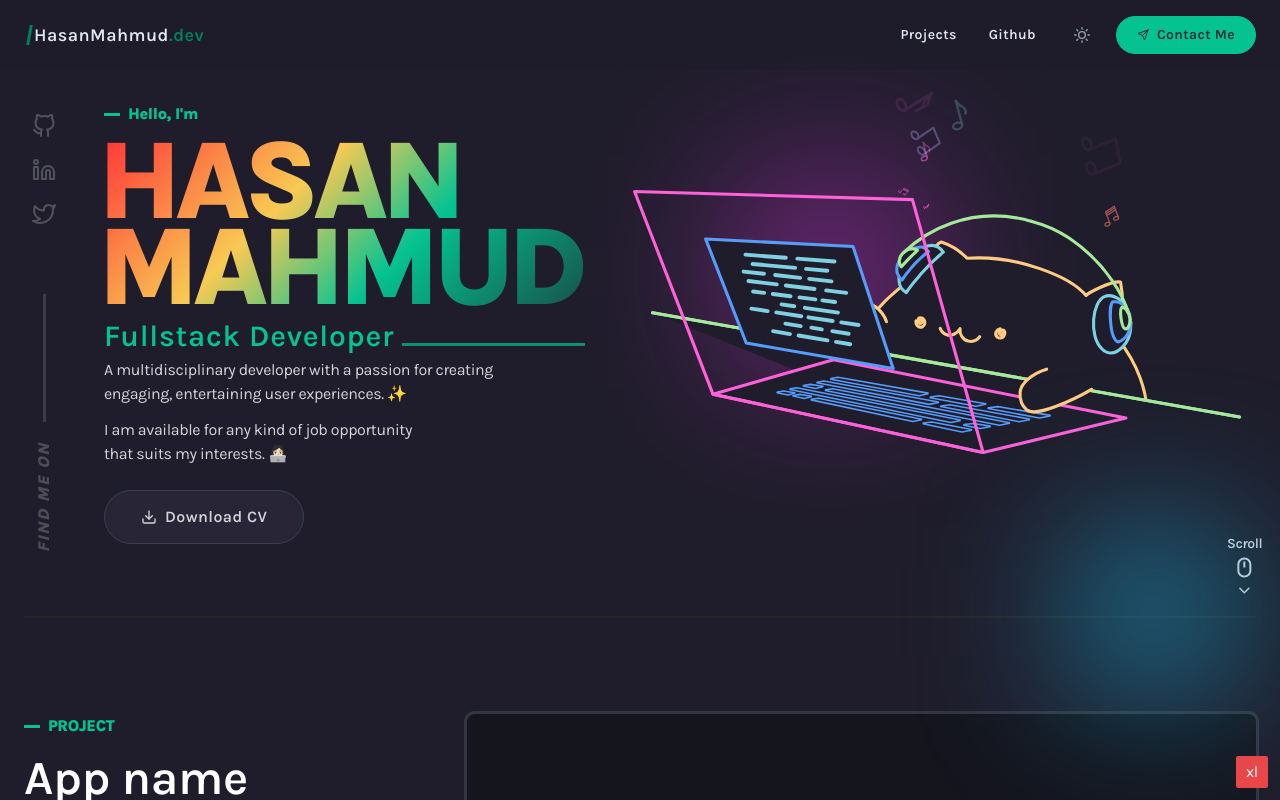
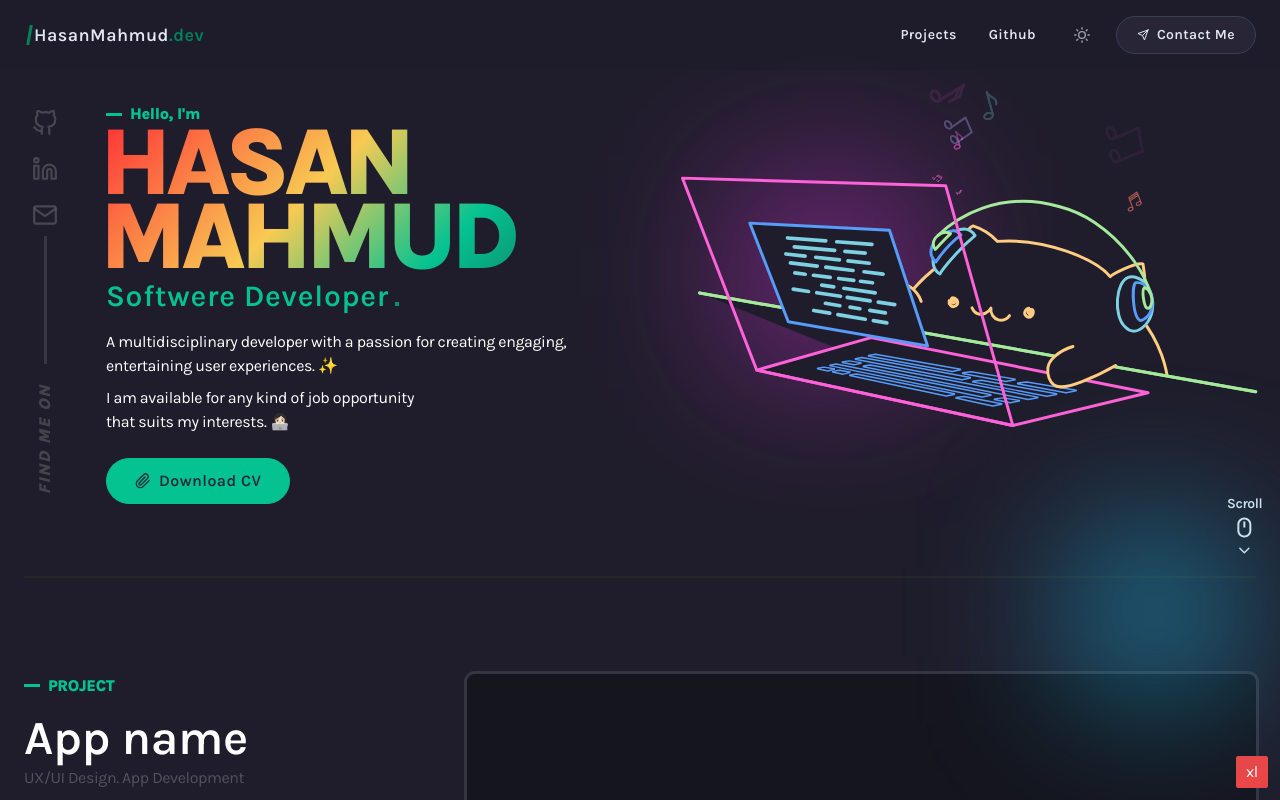
Before and after one commit to hasansujon786/my-website-nextjs, a Next.js app: page / in a window 1280 px wide. Shown: the top 800 px of the page. Built offline with nearby package versions, Linux system fonts and the light colour scheme.

Commit message:
ui: update Hero layout
  - use grid for hero contents
  - change some colors

```diff
--- a/components/atoms/Button.tsx
+++ b/components/atoms/Button.tsx
@@ -1,3 +1,5 @@
+import { cn } from '../../lib/utils'
+
 const varients = {
   // gradient: { bu: 'gradient-bg', sp: 'bg-opacity-95 group-hover:bg-opacity-80 transition-colors duration-300 ease-out', },
   outlined: { bu: 'bg-transparent text-zinc-300 border-zinc-300 hover:bg-zinc-300 hover:text-black' },
@@ -18,15 +20,18 @@ interface Props {
   icon?: React.ReactNode
   varient?: keyof typeof varients
   size?: keyof typeof sizes
+  className?: string
 }
 
-const Button = ({ children, varient = 'solid-green', size = 'base', icon }: Props) => {
+const Button = ({ children, varient = 'solid-green', size = 'base', icon, ...props }: Props) => {
   return (
     <button
-      className={`group inline-flex transform items-center
-      space-x-2 rounded-full border font-semibold capitalize
-      tracking-wide transition-transform ease-out active:scale-95
-      ${varients[varient].bu} ${sizes[size].bu}`}
+      className={cn(
+        `group inline-flex transform items-center space-x-2 rounded-full border font-semibold capitalize tracking-wide transition-transform ease-out active:scale-95`,
+        varients[varient].bu,
+        sizes[size].bu,
+        props.className
+      )}
     >
       {icon && <span>{icon}</span>}
       <span>{children}</span>
--- a/components/atoms/ScrollDown.tsx
+++ b/components/atoms/ScrollDown.tsx
@@ -1,8 +1,10 @@
 import { FiChevronDown } from 'react-icons/fi'
+import { ProspWithClassName } from '../../lib/types'
+import { cn } from '../../lib/utils'
 
-const ScrollDown = (props: {}) => {
+const ScrollDown = (props: ProspWithClassName) => {
   return (
-    <div className='flex animate-bounce flex-col items-center justify-center'>
+    <div className={cn('flex animate-bounce flex-col items-center justify-center', props.className)}>
       <div className='mb-0.5 text-sm font-semibold'>Scroll</div>
       <svg xmlns='http://www.w3.org/2000/svg' width='24' height='24' className='fill-current'>
         <path d='M11.975 22H12c3.859 0 7-3.14 7-7V9c0-3.841-3.127-6.974-6.981-7h-.06C8.119 2.022 5 5.157 5 9v6c0 3.86 3.129 7 6.975 7zM7 9a5.007 5.007 0 0 1 4.985-5C14.75 4.006 17 6.249 17 9v6c0 2.757-2.243 5-5 5h-.025C9.186 20 7 17.804 7 15V9z'></path>
--- a/components/layouts/BaseLayout.tsx
+++ b/components/layouts/BaseLayout.tsx
@@ -6,7 +6,7 @@ interface LayoutProps {
 
 const BaseLayout = (props: LayoutProps) => {
   return (
-    <div className='landingpage min-h-screen tracking-tight text-zinc-900 antialiased dark:text-zinc-300'>
+    <div className='landingpage min-h-screen tracking-tight text-zinc-900 antialiased dark:text-slate-200'>
       <link rel='preconnect' href='https://fonts.googleapis.com' />
       <link rel='preconnect' href='https://fonts.gstatic.com' crossOrigin='true' />
       <link href='https://fonts.googleapis.com/css2?family=Karla:wght@400;600;800&display=swap' rel='stylesheet' />
--- a/components/widgets/BongoCat.tsx
+++ b/components/widgets/BongoCat.tsx
@@ -1,7 +1,9 @@
 import { gsap } from 'gsap'
 import { useEffect } from 'react'
+import { ProspWithClassName } from '../../lib/types'
+import { cn } from '../../lib/utils'
 
-const BongoCat = () => {
+const BongoCat = (props: ProspWithClassName) => {
   useEffect(() => {
     const ID = 'bongo-cat'
     const s = (selector: string) => `#${ID} ${selector}`
@@ -122,7 +124,7 @@ const BongoCat = () => {
     }
   }, [])
   return (
-    <div className='bongo-cat-wrapper'>
+    <div className={cn('bongo-cat-wrapper', props.className)}>
       <svg xmlns='http://www.w3.org/2000/svg' viewBox='0 0 783.55 354.91'>
         <g id='bongo-cat'>
           <g className='head'>
--- a/components/widgets/Header.tsx
+++ b/components/widgets/Header.tsx
@@ -47,7 +47,7 @@ const Header = (props: {}) => {
               <HeaderLink path='#'>Github</HeaderLink>
               <div className='ml-3 flex items-center gap-4'>
                 <ToggleTheme />
-                <Button varient='solid-green' size='sm' icon={<FiSend className='text-xs' />}>
+                <Button varient='translusant' size='sm' icon={<FiSend className='text-xs' />}>
                   Contact me
                 </Button>
               </div>
--- a/components/widgets/Hero.tsx
+++ b/components/widgets/Hero.tsx
@@ -1,29 +1,34 @@
-import { FiDownload } from 'react-icons/fi'
+import { FiPaperclip } from 'react-icons/fi'
+import { ProspWithClassName } from '../../lib/types'
+import { cn } from '../../lib/utils'
 import Button from '../atoms/Button'
 import ScrollDown from '../atoms/ScrollDown'
 import SectionTag from '../atoms/SectionTag'
 import BongoCat from './BongoCat'
 import Socials from './Socials'
 
-const HeroContent = () => {
+export const Intro = (props: ProspWithClassName) => {
   return (
-    <div>
+    <div className={cn(props.className)}>
       <SectionTag uppercase={false} title="Hello, I'm" />
-      <div className='-ml-1.5 mt-3'>
       <h1
-          className='gradient-text text-7xl font-extrabold uppercase tracking-[-0.06em] sm:text-[7rem]'
+        className='gradient-text -ml-1.5 text-7xl font-extrabold uppercase tracking-[-0.06em] sm:text-8xl md:text-7xl lg:text-8xl'
         style={{ lineHeight: 0.77 }}
       >
         Hasan <br /> Mahmud
       </h1>
+
+      <div className='mt-1 flex items-end gap-1.5'>
+        <p className='text-3xl font-semibold tracking-wide text-accent'>Softwere Developer</p>
+        <div className='mb-2 h-1 w-1 bg-accent/70'></div>
       </div>
-
-      <div className='mt-2 mb-1 flex items-end gap-2'>
-        <p className='text-3xl font-semibold tracking-wide text-accent'>Fullstack Developer</p>
-        <div className='mb-2 flex-1 border-b-[3px] border-accent/70'></div>
     </div>
-
-      <div className='max-w-md space-y-3'>
+  )
+}
+const Description = (props: ProspWithClassName) => {
+  return (
+    <div className={cn(props.className)}>
+      <div className='mt-4 max-w-md space-y-2 text-white lg:max-w-lg'>
         <p>A multidisciplinary developer with a passion for creating engaging, entertaining user experiences. ✨</p>
         {/* <p>Currently working as freelance developer.</p> */}
         <p>
@@ -31,7 +36,7 @@ const HeroContent = () => {
         </p>
       </div>
       <div className='mt-6 mb-2 flex space-x-3'>
-        <Button size='lg' varient='translusant' icon={<FiDownload />}>
+        <Button className='px-7' varient='solid-green' icon={<FiPaperclip size={16} />}>
           Download CV
         </Button>
       </div>
@@ -41,27 +46,21 @@ const HeroContent = () => {
 
 const Hero = () => {
   return (
-    <div className='container pb-8 pt-4 lg:pb-16 lg:pt-8'>
-      <div className='relative flex flex-col gap-12 lg:flex-row'>
-        <section className='mr-auto flex gap-8 md:gap-10'>
-          <div className='hidden pt-1 sm:flex'>
-            <Socials />
+    <section className='container relative py-6 pb-12 lg:pt-8 lg:pb-16'>
+      <div className='mr-auto flex gap-8 md:gap-10'>
+        <Socials className='hidden lg:flex' />
+
+        <div className='grid flex-1 grid-cols-1 md:grid-cols-[5fr_4fr] lg:grid-cols-2 '>
+          <Intro />
+          <Description className='col-start-1 row-start-2' />
+          <BongoCat className='hidden md:row-span-2 md:block' />
         </div>
-          <HeroContent />
-        </section>
+      </div>
 
-        {/* <!-- right side image --> */}
-        <section className='flex flex-1 items-center justify-end'>
-          <div className='w-full py-4 pr-4 sm:w-4/5 lg:w-full'>
-            <BongoCat />
+      <div className='absolute bottom-0 right-0 hidden -translate-x-1/2 lg:block'>
+        <ScrollDown />
       </div>
     </section>
-
-        <div className='absolute -bottom-16 -right-6 hidden -translate-x-1/2 lg:block'>
-          <ScrollDown />
-        </div>
-      </div>
-    </div>
   )
 }
 
--- a/components/widgets/Project.tsx
+++ b/components/widgets/Project.tsx
@@ -4,8 +4,8 @@ import SectionTag from '../atoms/SectionTag'
 
 const Project = () => {
   return (
-    <div className='flex flex-col gap-8 py-12 md:flex-row md:py-24'>
-      <section className='w-full md:w-1/3'>
+    <div className='flex flex-col gap-8 py-12 lg:flex-row lg:py-24'>
+      <section className='w-full lg:w-1/3'>
         <div className='space-y-4'>
           <SectionTag title='Project' />
           <div>
--- a/components/widgets/Socials.tsx
+++ b/components/widgets/Socials.tsx
@@ -1,4 +1,5 @@
-import { FiGithub, FiLinkedin, FiTwitter } from 'react-icons/fi'
+import { FiGithub, FiLinkedin, FiMail } from 'react-icons/fi'
+import { ProspWithClassName } from '../../lib/types'
 import { cn } from '../../lib/utils'
 
 const SocialIcon = ({ children, title }: { children: React.ReactNode; title: string }) => {
@@ -7,34 +8,35 @@ const SocialIcon = ({ children, title }: { children: React.ReactNode; title: str
       href='#'
       className={cn(
         'group/icon relative rounded-sm p-2 ring-white focus-visible:outline-none focus-visible:ring-2',
-        'transition-colors duration-1000 hover:!text-accent hover:!duration-150'
+        'transition-colors hover:text-accent'
       )}
     >
       <div
         className={cn(
-          'absolute left-[calc(100%_+_.2rem)] top-3 -translate-y-1/2 -skew-y-6 scale-0 border-2 border-white/70 text-white',
-          'transition-transform group-hover/icon:scale-100 group-focus-visible/icon:scale-100'
+          'absolute left-[calc(100%_+_.2rem)] top-3 bg-white p-0.5 text-white',
+          'origin-left -translate-y-1/2 -translate-x-2 -skew-y-6 scale-0',
+          'transition-transform group-hover/icon:translate-x-0 group-hover/icon:scale-100'
         )}
       >
-        <div className='bg-accent-dark py-0.5 px-1 text-base capitalize leading-none'>{title}</div>
+        <div className='bg-accent-dark py-0.5 px-[5px] text-base capitalize leading-none'>{title}</div>
       </div>
       {children}
     </a>
   )
 }
 
-const Socials = () => {
+const Socials = (props: ProspWithClassName) => {
   return (
-    <div className='flex h-full flex-col items-center justify-between text-zinc-600 hover:text-accent-dark'>
+    <div className={cn('flex h-full flex-col items-center justify-between pb-2 text-zinc-600/80', props.className)}>
       <div className='flex flex-col gap-1 text-2xl'>
         <SocialIcon title='github'>
-          <FiGithub />
+          <FiGithub size={26} />
         </SocialIcon>
         <SocialIcon title='Linkedin'>
-          <FiLinkedin />
+          <FiLinkedin size={26} />
         </SocialIcon>
-        <SocialIcon title='Twitter'>
-          <FiTwitter />
+        <SocialIcon title='Gmail'>
+          <FiMail size={26} />
         </SocialIcon>
       </div>
       <div className='mb-5 mt-auto h-32 border-l-[3px] border-current opacity-60 transition-colors' />
--- /dev/null
+++ b/lib/types.ts
@@ -0,0 +1,3 @@
+export type ProspWithClassName = {
+  className?: string
+}
--- a/pages/index.tsx
+++ b/pages/index.tsx
@@ -6,11 +6,12 @@ import Project from '../components/widgets/Project'
 import CallToAction from '../components/widgets/CallToAction'
 import Footer from '../components/widgets/Footer'
 
+// TODO: wrap the bubbles inside container
 const Home: NextPage = () => {
   return (
     <div>
       <Head>
-        <title>Create Next App</title>
+        <title>HasanMahmud.dev | Softwere Developer</title>
         <link rel='icon' href='/favicon.ico' />
       </Head>
 
--- a/styles/globals.css
+++ b/styles/globals.css
@@ -2,7 +2,7 @@
 @tailwind components;
 @tailwind utilities;
 
-@layer utilities {
+@layer components {
   .container {
     @apply max-w-7xl mx-auto px-4 sm:px-6;
   }
@@ -92,3 +92,16 @@
 /*     @apply flex items-center before:relative before:h-1.5 before:w-1.5 before:mr-2 before:bg-accent before:rounded-full; */
 /*   } */
 /* } */
+
+.dbug *:not(path):not(g) {
+  color: hsla(210, 100%, 100%, 0.9) !important;
+  background: hsla(210, 100%, 50%, 0.5) !important;
+  outline: solid 0.25rem hsla(210, 100%, 100%, 0.5) !important;
+  box-shadow: none !important;
+}
+._ > *:not(path):not(g) {
+  color: hsla(210, 100%, 100%, 0.9) !important;
+  background: hsla(210, 100%, 50%, 0.5) !important;
+  outline: solid 0.25rem hsla(210, 100%, 100%, 0.5) !important;
+  box-shadow: none !important;
+}
```
Lines whose indentation alone changed are shown as unchanged.
